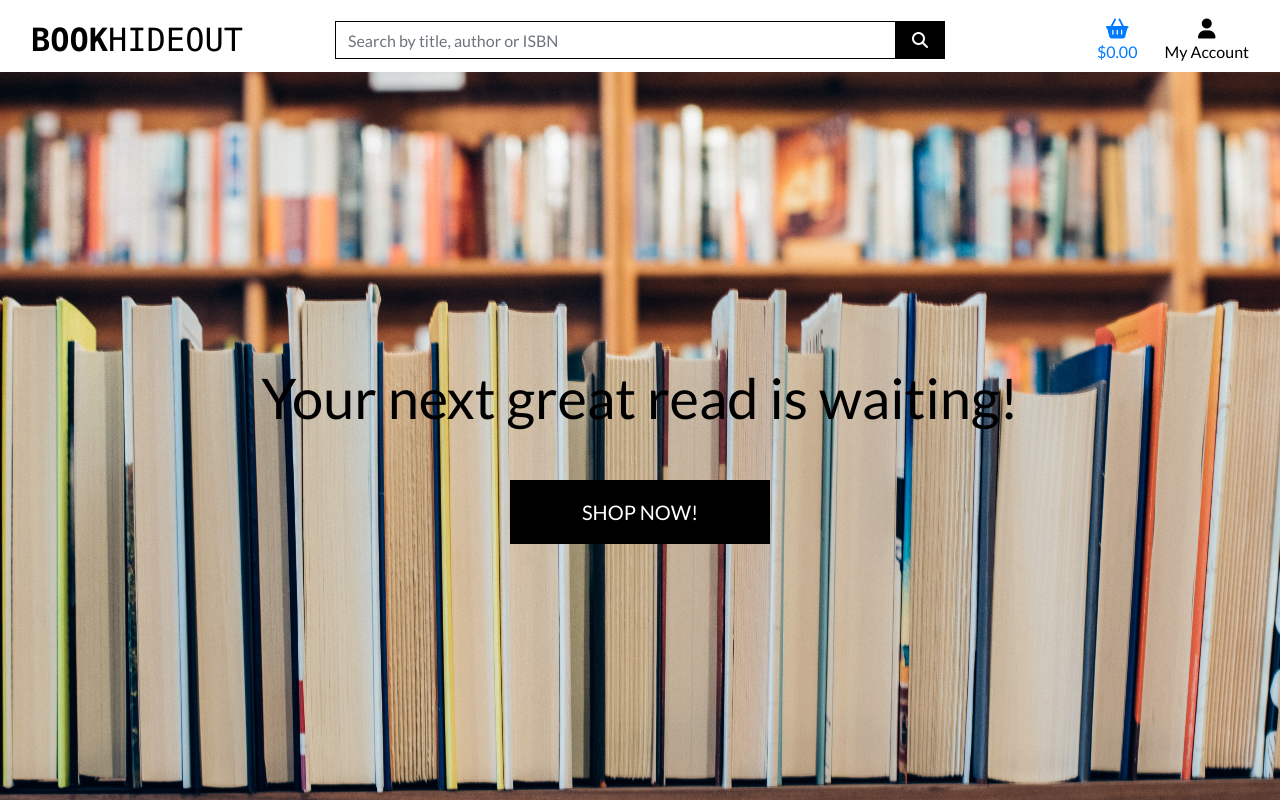
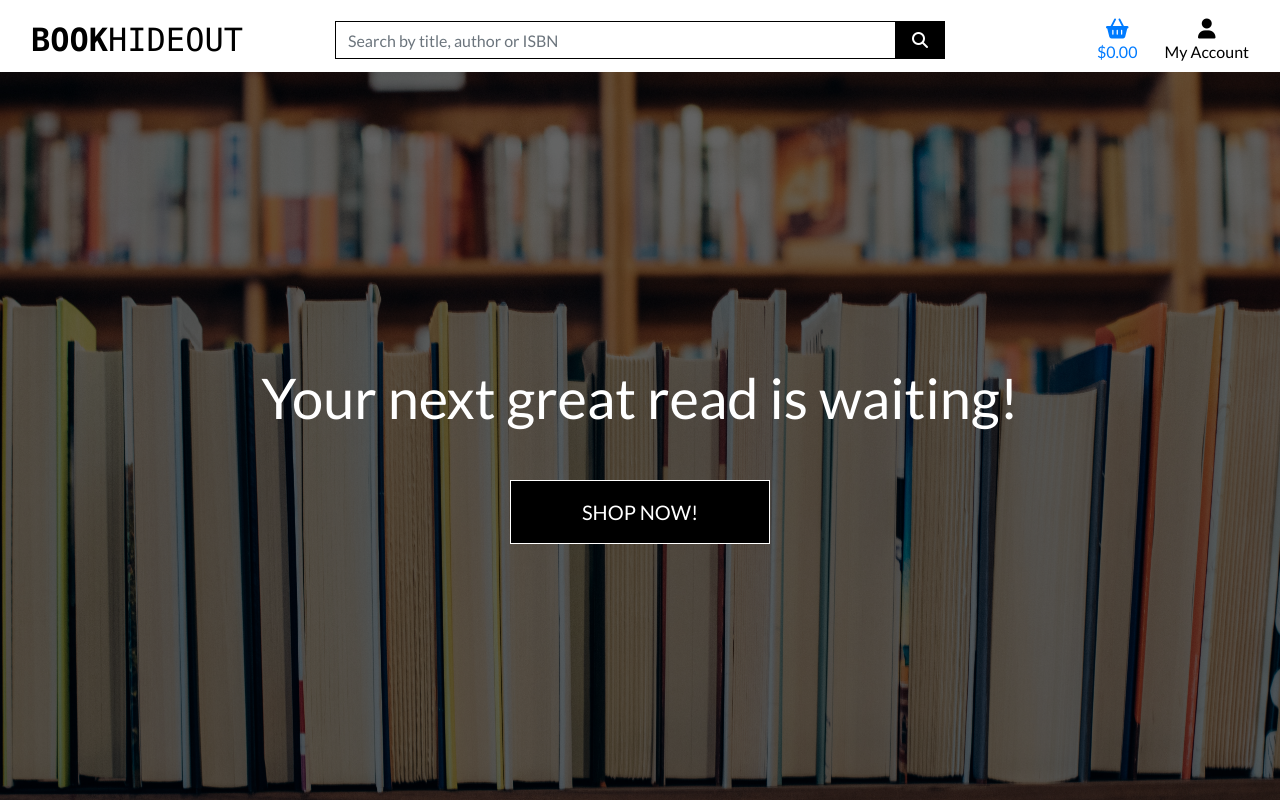
Before and after one commit to 4n4ru/CI-PP5-Book-Hideout, a Django app: template home/templates/home/index.html in a window 1280 px wide. Run offline with Django 3.2, Linux system fonts and the light colour scheme; the template is opened without the code that fills it, so the values that code supplies are empty; parts of the project's set-up code (start-up, migrations or seed data) failed here and were passed over; some libraries are stand-ins or nearby versions.

Commit message:
Style: Add transparent overlay to background image on index.html

```diff
--- a/home/templates/home/index.html
+++ b/home/templates/home/index.html
@@ -10,11 +10,12 @@
 {% endblock %}
 
 {% block content %}
+<div class="transparent-overlay"></div>
 <div class="container h-100">
     <div class="row align-items-center h-100">
         <div class="mx-auto">
             <div class="col-12">
-                <h1 class="display-4 logo-font text-black text-center">
+                <h1 class="display-4 logo-font text-white text-center">
                     Your next great read is waiting!
                 </h1>
             </div>
--- a/static/css/base.css
+++ b/static/css/base.css
@@ -27,6 +27,7 @@ body {
     background: black;
     color: white;
     min-width: 260px;
+    border: 1px solid white;
 }
 
 .btn-black {
@@ -52,6 +53,15 @@ body {
     border: 1px solid black !important;
 }
 
+.transparent-overlay {
+    background-color: rgba(0, 0, 0, 0.6);
+    position: fixed;
+    top: 0;
+    left: 0;
+    height: 100%;
+    width: 100%;
+}
+
 /* ------ Media Queries ----- */
 
 /* Slightly larger container on xl screens */
```
